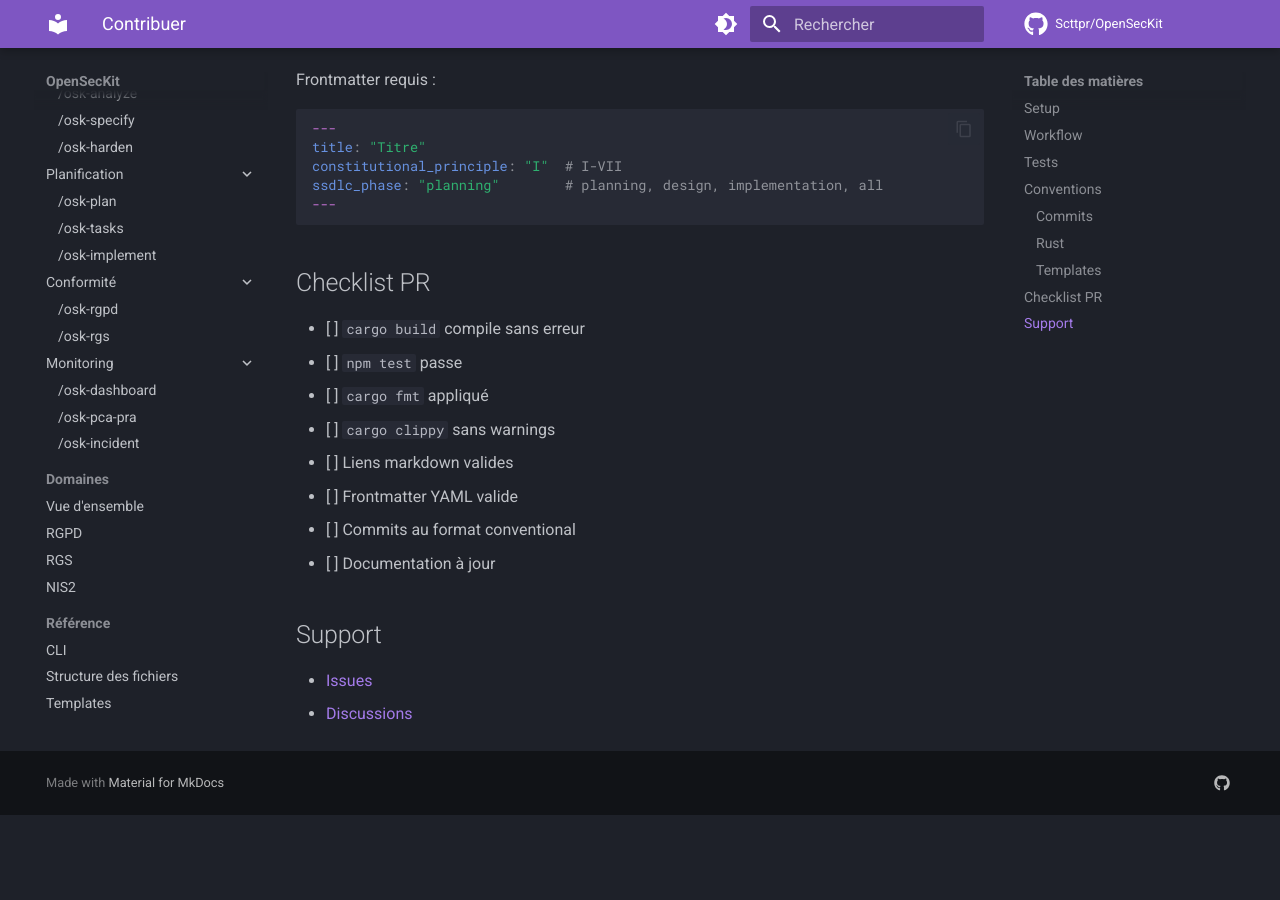
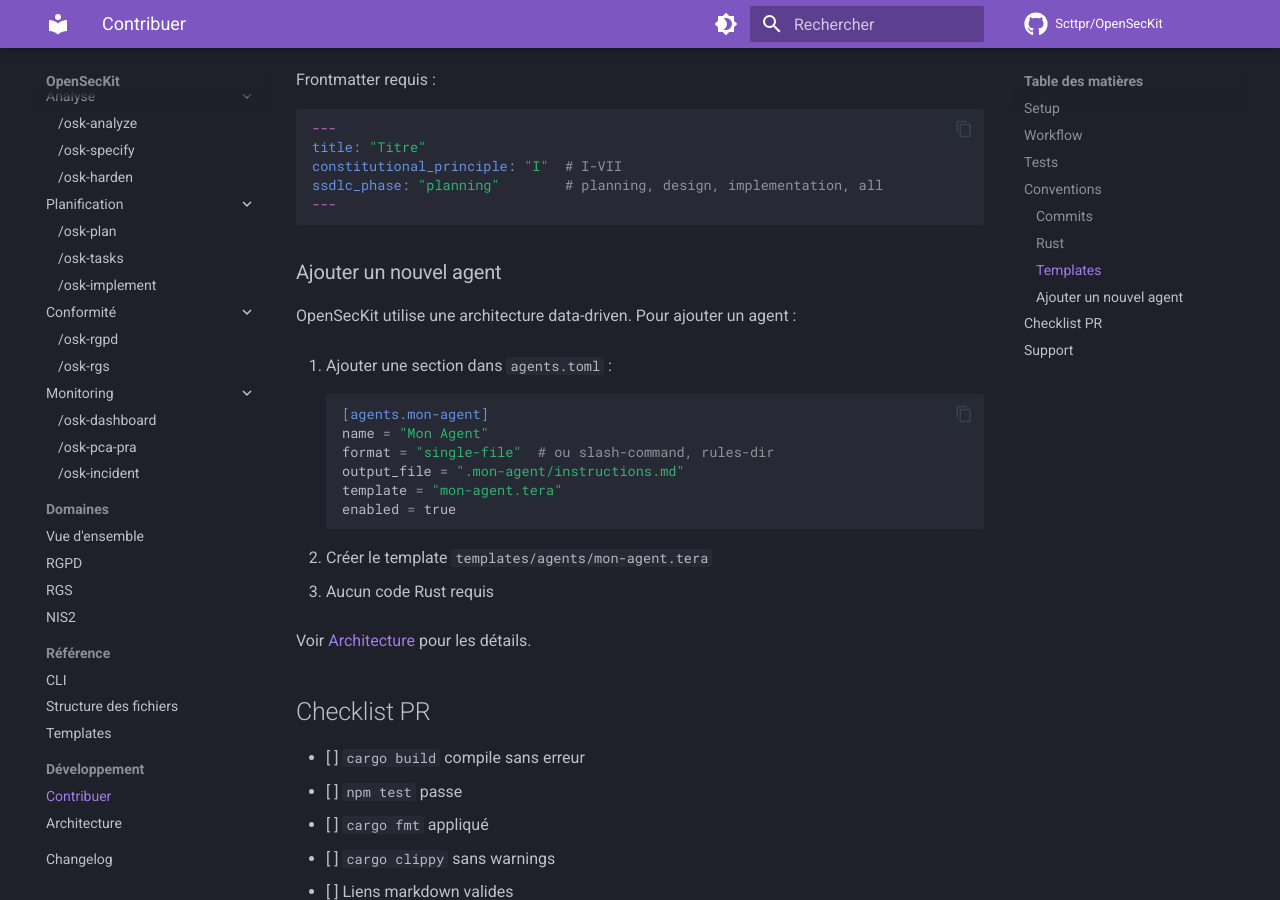
Before and after one commit to Scttpr/OpenSecKit, an MkDocs documentation site: the page built from docs/development/contributing.md, in a window 1280 px wide and 900 px high, scrolled down 1783 px. Built offline with MkDocs 1.6.1 and Material for MkDocs 9.7.7, drawn with Linux system fonts in a browser that asks for light colours; comment, search, counter and statistics services are not loaded; the version menu is left out; before the commit the page ends 2598 px from its top, so only the background shows below that.

Commit message:
docs: add extensibility info to README and contributing guide

````diff
--- a/docs/development/contributing.md
+++ b/docs/development/contributing.md
@@ -73,6 +73,26 @@ ssdlc_phase: "planning"        # planning, design, implementation, all
 ---
 ```
 
+### Ajouter un nouvel agent
+
+OpenSecKit utilise une architecture data-driven. Pour ajouter un agent :
+
+1. Ajouter une section dans `agents.toml` :
+```toml
+[agents.mon-agent]
+name = "Mon Agent"
+format = "single-file"  # ou slash-command, rules-dir
+output_file = ".mon-agent/instructions.md"
+template = "mon-agent.tera"
+enabled = true
+```
+
+2. Créer le template `templates/agents/mon-agent.tera`
+
+3. Aucun code Rust requis
+
+Voir [Architecture](architecture.md#ajouter-un-nouvel-agent) pour les détails.
+
 ## Checklist PR
 
 - [ ] `cargo build` compile sans erreur
--- a/mkdocs.yml
+++ b/mkdocs.yml
@@ -1,6 +1,6 @@
 site_name: OpenSecKit
 site_url: https://scttpr.github.io/OpenSecKit
-site_description: Framework de sécurité applicative - Security as Code, AI-Ready
+site_description: Framework de sécurité applicative - Security as Code, Multi-Agent Ready
 site_author: Scttpr
 repo_url: https://github.com/Scttpr/OpenSecKit
 repo_name: Scttpr/OpenSecKit
````
Also changed, not shown: README.md (+2 -1 lines).
